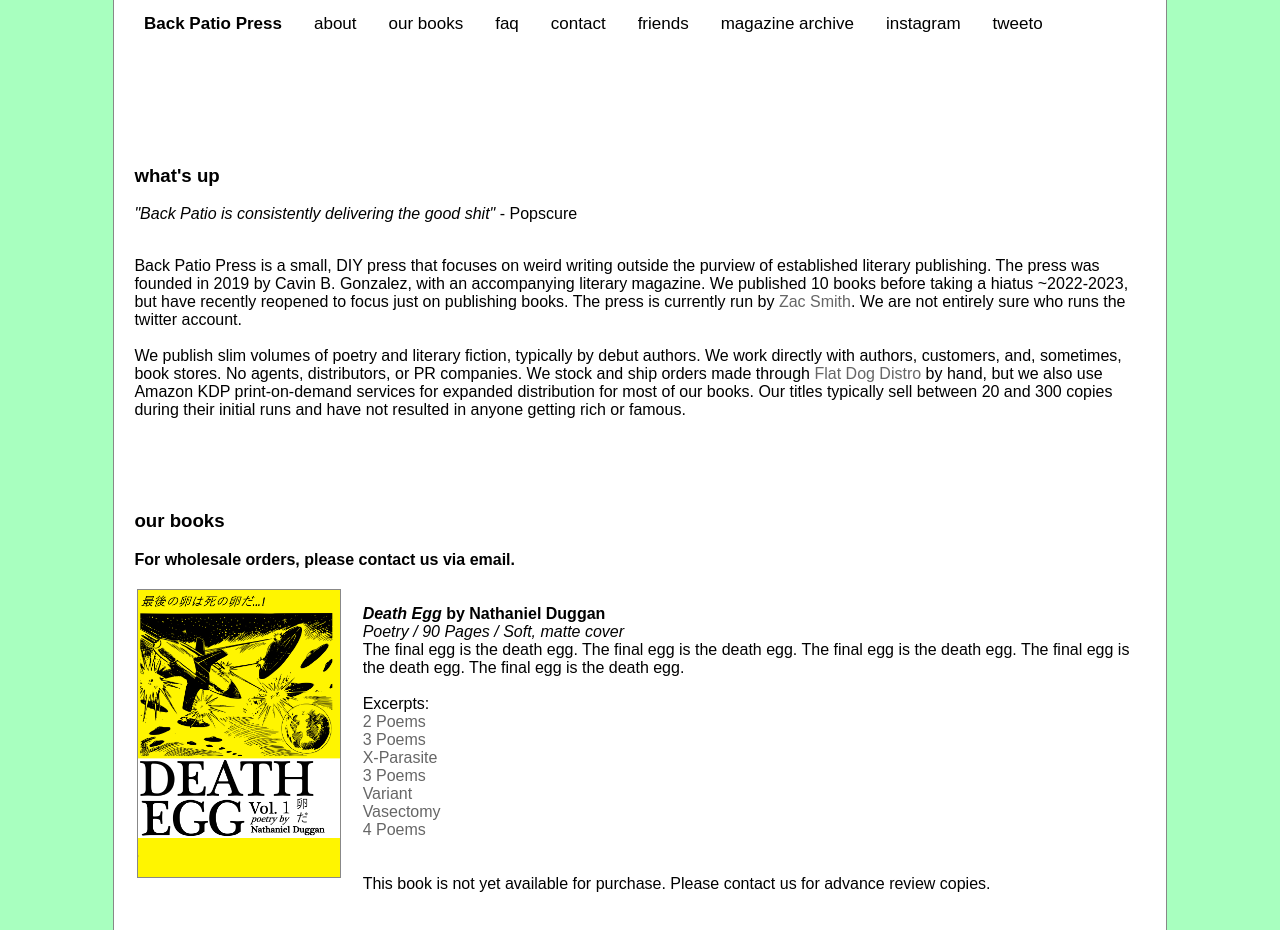
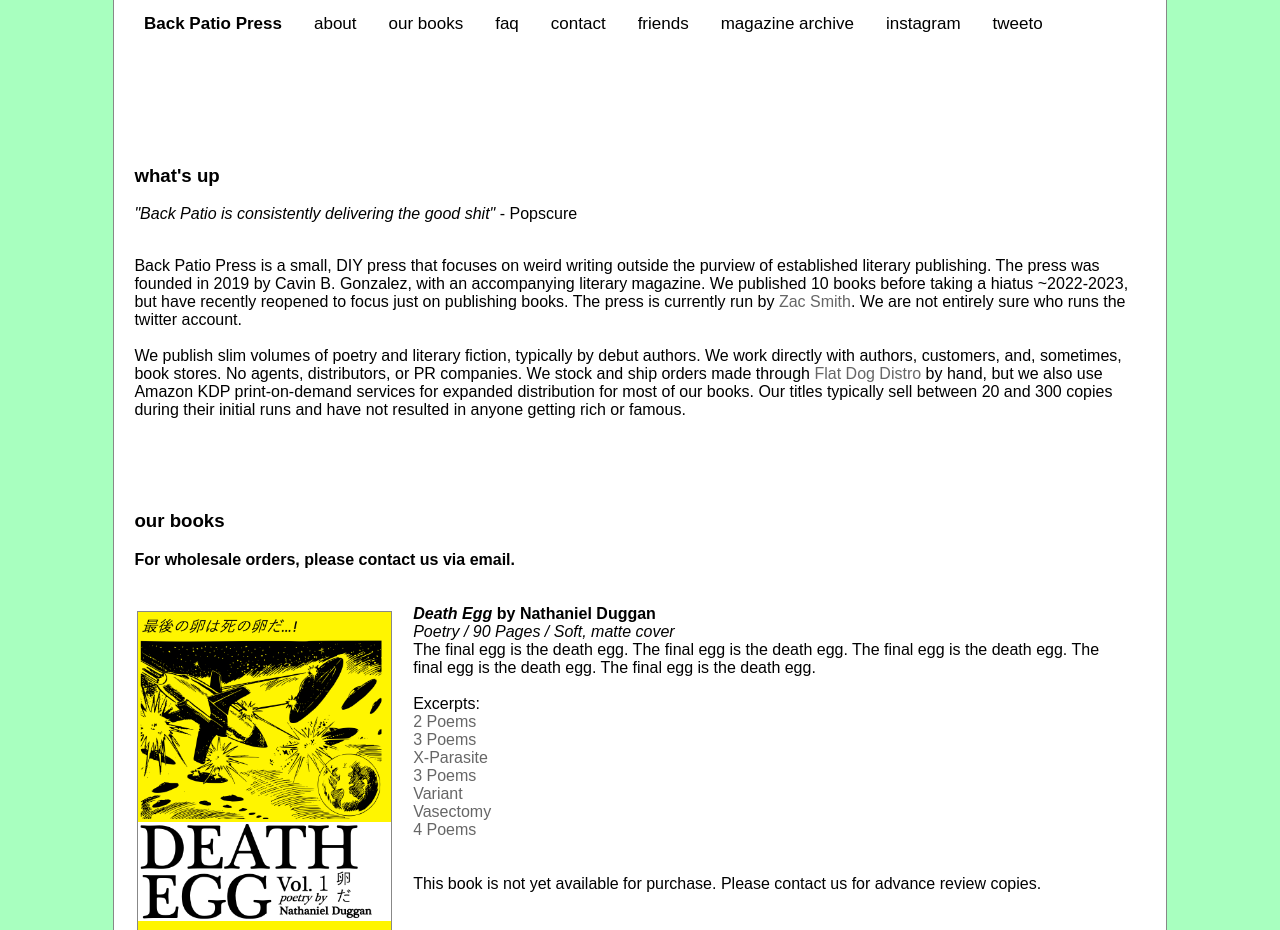
Before and after one commit to backpatiopress/backpatiopress.github.io, a plain HTML site: page index.html in a window 1280 px wide. Shown: the top 930 px of the page. Drawn offline with Linux system fonts and the light colour scheme.

Commit message:
Update index.html

```diff
--- a/index.html
+++ b/index.html
@@ -85,14 +85,20 @@ width:100%;
 }
 
 .cover {
-width:20%;
+width:25%;
 float:left;
 border-style: solid;
-
 border-width: 1px;
 border-color: #888888;
 margin-right:16pt;
-margin-bottom:16pt;
+margin-top:16pt;
+margin-bottom:6pt;
+}
+
+.info {
+width:70%;
+float:left;
+
 }
 
 
@@ -246,7 +252,6 @@ Yes, I want some liver mush.
 
 Excerpts: <br>
 <a target="_blank" href="https://xraylitmag.com/liver-mush-is-an-essay-about-my-mom-by-graham-irvin/cnf/">Liver Mush is an Essay About My Mom</a><br>
-<a target="_blank" href="https://backpatio.press/2020/11/06/2-liver-mush-poems-by-graham-irvin/">2 Liver Mush Poems</a><br>
 <a target="_blank" href="https://neutralspaces.co/magazine/two/irvin.html">3 Liver Mush Poems</a><br>
 <a target="_blank" href="https://www.miserytourism.com/7-short-liver-mush-poems/">7 Short Liver Mush Poems</a><br><br>
 
```
